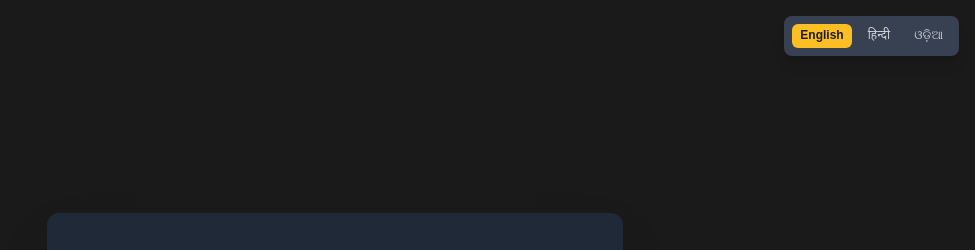
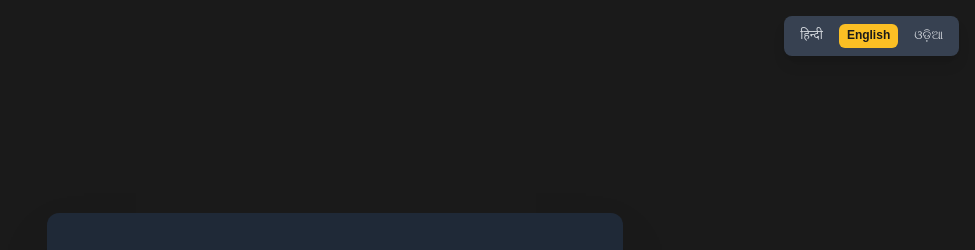
Before and after one commit to my-ai-work-tech/my-ai-work-tech.github.io, a plain HTML site: page episode_2.html in a window 1280 px wide. Shown: the top 250 px of the page, without its empty margins (305-1280 px from the left). Drawn offline with nearby package versions, Linux system fonts and the light colour scheme.

Commit message:
Update episode_2.html

```diff
--- a/episode_2.html
+++ b/episode_2.html
@@ -10,7 +10,7 @@
         @import url('https://fonts.googleapis.com/css2?family=Noto+Sans+Devanagari:wght@400;700&display=swap');
 
         body {
-            font-family: 'Noto Sans Devanagari', sans-serif; /* Default font support for Hindi */
+            font-family: 'Noto Sans Devanagari', sans-serif;
             background-color: #1a1a1a;
             color: white;
             min-height: 100vh;
@@ -18,7 +18,7 @@
             flex-direction: column;
             align-items: center;
             justify-content: center;
-            position: relative; /* Needed for absolute positioning of language selector */
+            position: relative;
         }
 
         .language-selector {
@@ -39,8 +39,8 @@
 
     <!-- Language Selector -->
     <div class="language-selector flex space-x-2 bg-gray-700 p-2 rounded-lg shadow-lg">
+        <button id="lang-hi" onclick="setLanguage('hi')" class="lang-button text-xs px-2 py-1 rounded-md text-gray-300 hover:bg-gray-600 transition">हिन्दी</button>
         <button id="lang-en" onclick="setLanguage('en')" class="lang-button text-xs px-2 py-1 rounded-md text-gray-300 hover:bg-gray-600 transition">English</button>
-        <button id="lang-hi" onclick="setLanguage('hi')" class="lang-button text-xs px-2 py-1 rounded-md text-gray-300 hover:bg-gray-600 transition">हिन्दी</button>
         <button id="lang-or" onclick="setLanguage('or')" class="lang-button text-xs px-2 py-1 rounded-md text-gray-300 hover:bg-gray-600 transition">ଓଡ଼ିଆ</button>
     </div>
 
@@ -116,10 +116,17 @@
 
             // Set HTML language attribute for better screen reader/browser support (optional but good practice)
             document.documentElement.lang = lang === 'hi' ? 'hi-IN' : lang === 'or' ? 'or-IN' : 'en';
+
+            // Store preference in localStorage (to ensure user can switch back to a specific language)
+            localStorage.setItem('podcastLang', lang);
         }
 
-        // Initialize language to Hindi on load
-        setLanguage('en');
+        // --- Initialization on Load ---
+        document.addEventListener('DOMContentLoaded', () => {
+            // Check for saved language preference or default to English
+            const savedLang = localStorage.getItem('podcastLang') || 'en';
+            setLanguage(savedLang);
+        });
     </script>
 
 </body>
```
